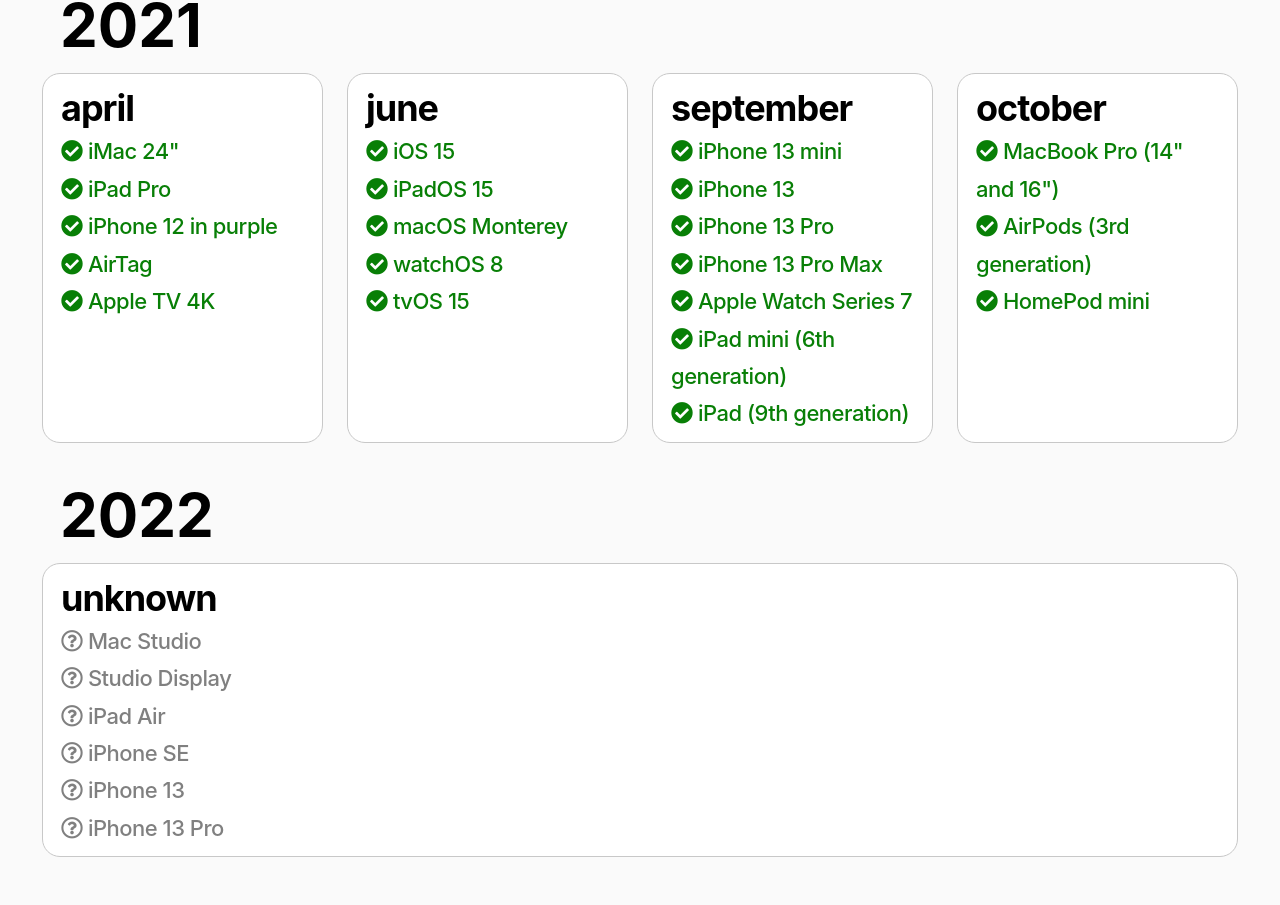
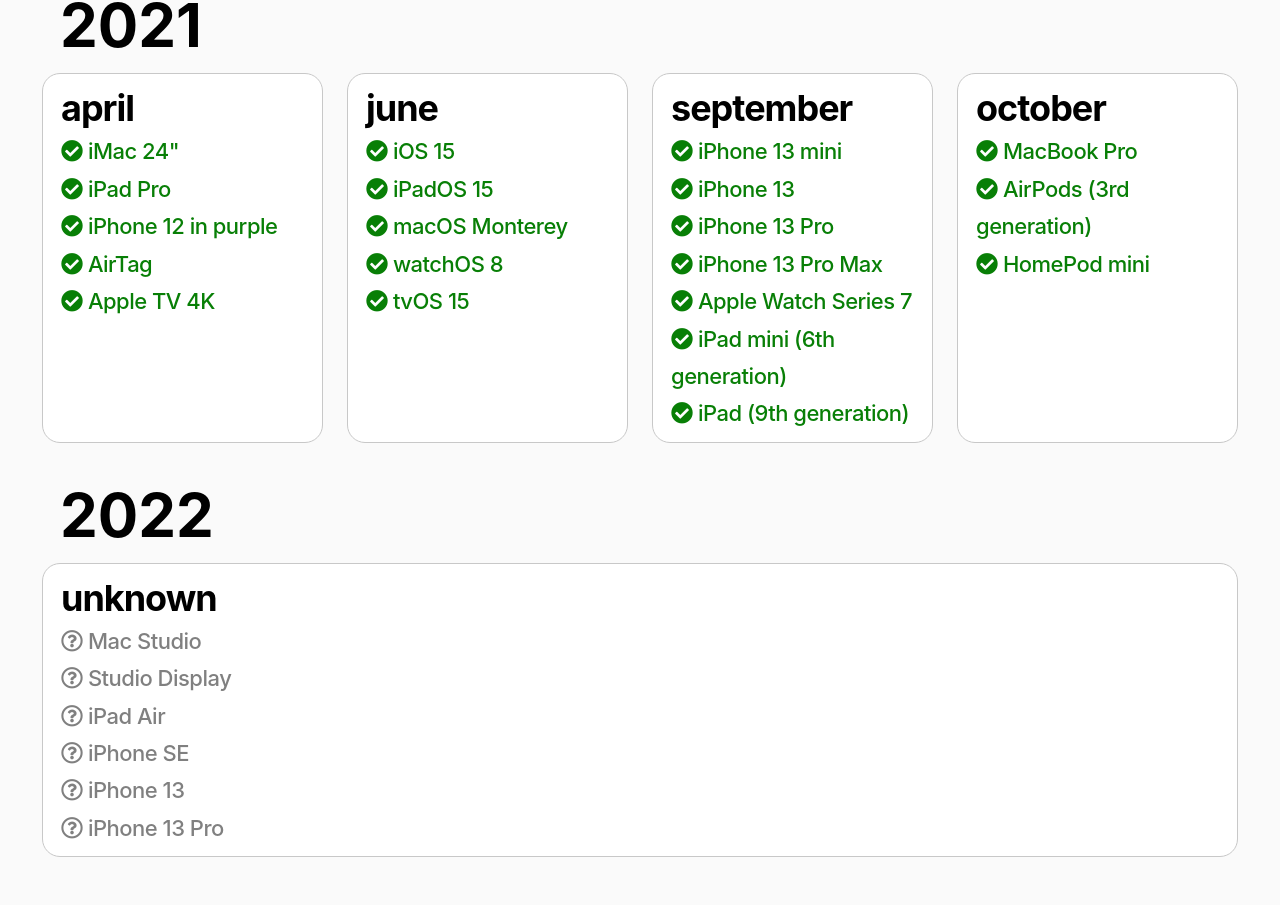
Before and after one commit to rizadh/apple-blueprints, a React (Vite) app: page / in a window 1280 px wide. Shown: the part 942-1847 px from the top of the page. Built offline with nearby package versions, Linux system fonts and the light colour scheme.

Commit message:
Update MacBook Pro features

```diff
--- a/src/resources/data/products.js
+++ b/src/resources/data/products.js
@@ -847,11 +847,18 @@ export default [
         name: "october",
         products: [
           {
-            name: 'MacBook Pro (14" and 16")',
+            name: "MacBook Pro",
             status: "released",
             description:
               "The new MacBook Pro features an all-new design bringing back some of the ports of the previous models, a larger display, and faster chips.",
-            features: [""],
+            features: [
+              'New 14" and 16" mini-LED displays',
+              "More ports including MagSafe charging",
+              "No Touch Bar",
+              "M1 Pro or M1 Max chip",
+              "Camera notch",
+              "All-black keyboard",
+            ],
             sources: [
               {
                 name: "Apple",
```
